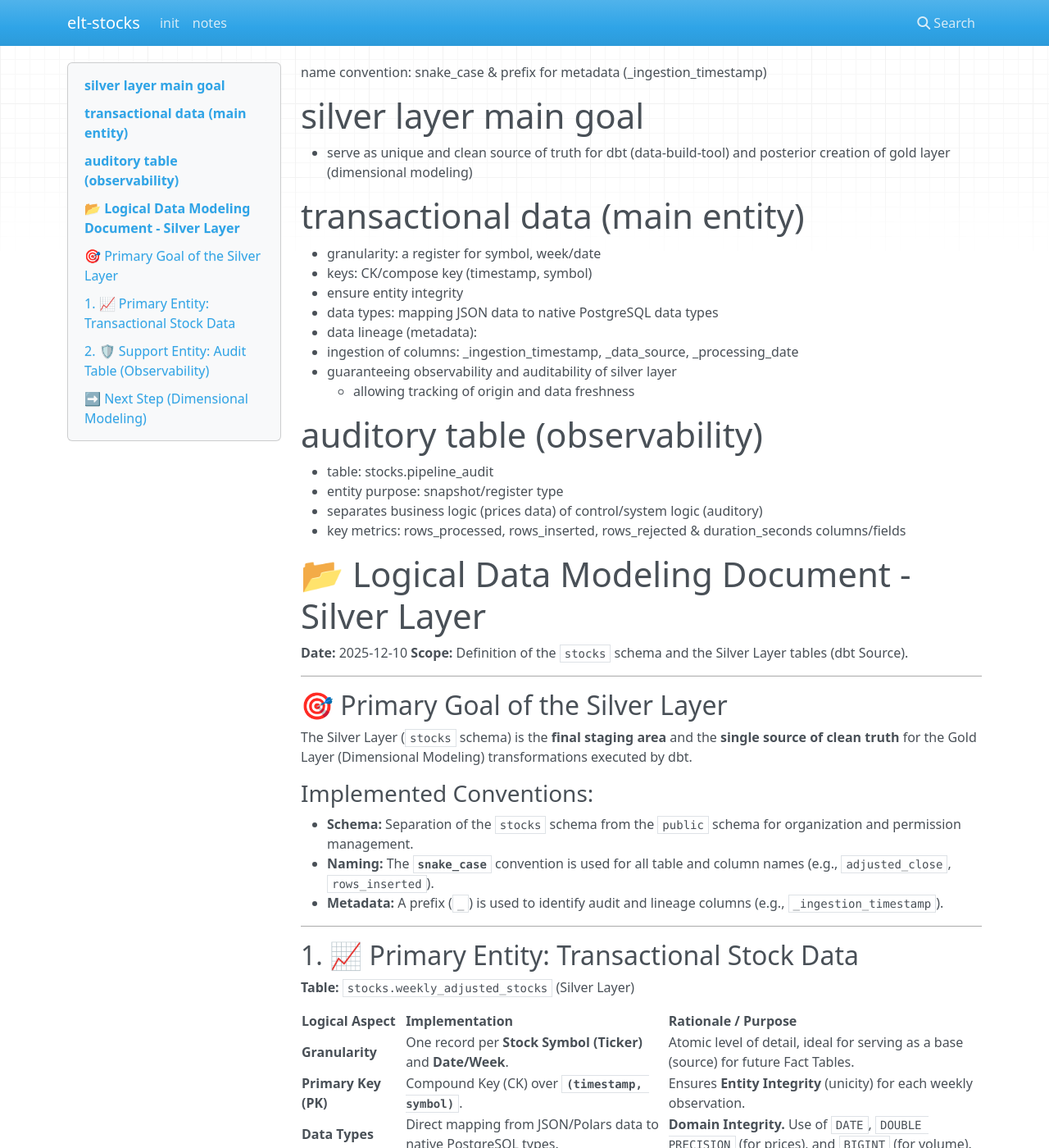
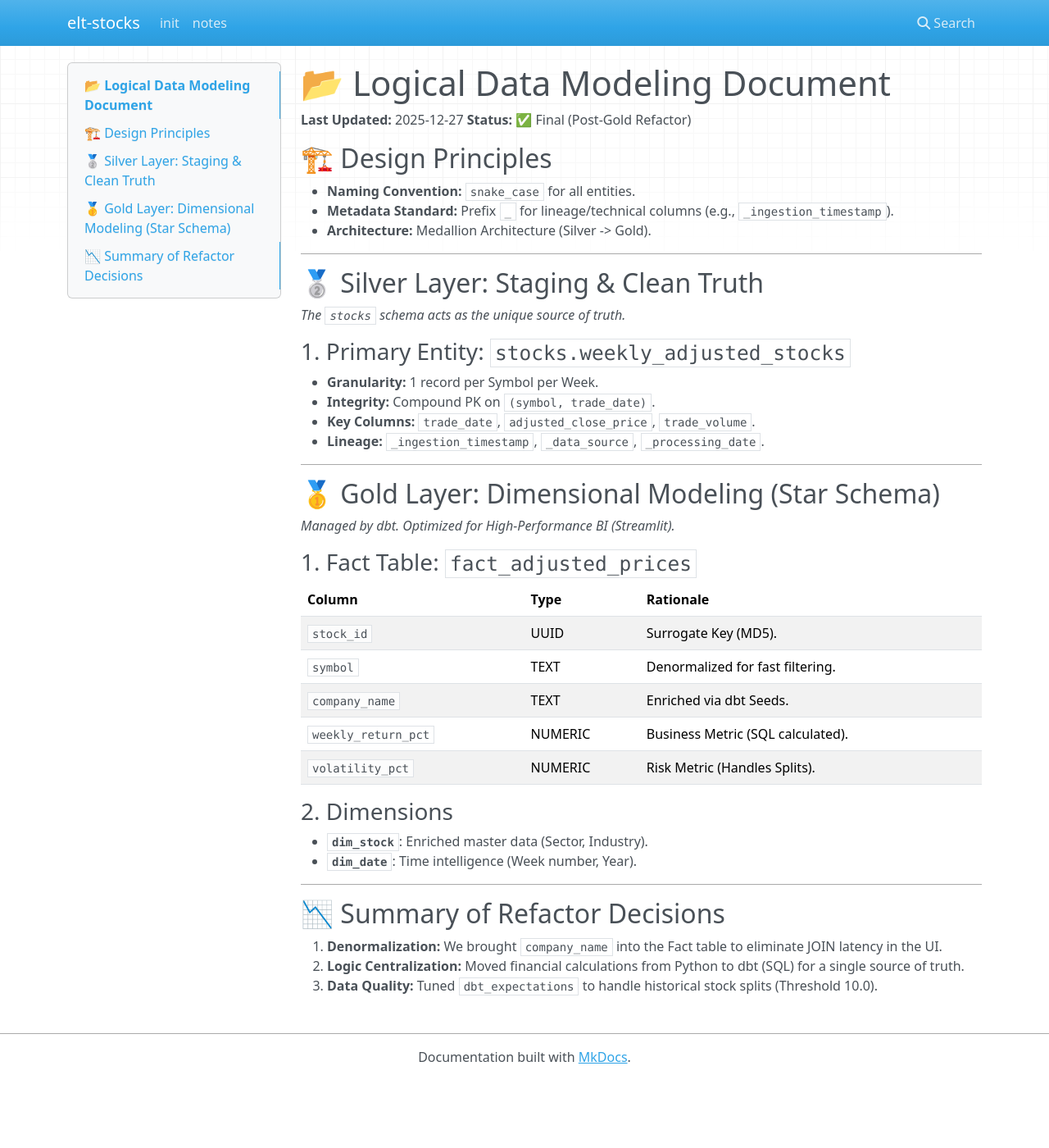
Before and after one commit to aner-dev/stocks-analytics-elt-pipeline, an MkDocs documentation site: the page built from docs/data-modeling.md, in a window 1280 px wide and 1400 px high. Shown: the whole window at 82% size. Built offline with MkDocs 1.6.1, drawn with Linux system fonts in a browser that asks for light colours; nearby versions of some CDN libraries; some of the changed text lies outside the part shown.

Commit message:
docs(modeling): refactor logical data model to reflect gold layer improvements
- Consolidate Silver and Gold layer documentation.
- Update fact_adjusted_prices definition with denormalized fields and new metrics.
- Document strategic decisions regarding denormalization and stock split handling.
- Remove redundant design principles to improve readability.

```diff
--- a/docs/data-modeling.md
+++ b/docs/data-modeling.md
@@ -1,75 +1,45 @@
-name convention: snake_case & prefix for metadata (\_ingestion_timestamp)
+# 📂 Logical Data Modeling Document
 
-# silver layer main goal
+**Last Updated:** 2025-12-27
+**Status:** ✅ Final (Post-Gold Refactor)
 
-- serve as unique and clean source of truth for dbt (data-build-tool) and posterior creation of gold layer (dimensional modeling)
+## 🏗️ Design Principles
+- **Naming Convention:** `snake_case` for all entities.
+- **Metadata Standard:** Prefix `_` for lineage/technical columns (e.g., `_ingestion_timestamp`).
+- **Architecture:** Medallion Architecture (Silver -> Gold).
 
-# transactional data (main entity)
+---
 
-- granularity: a register for symbol, week/date
-- keys: CK/compose key (timestamp, symbol)
-  - ensure entity integrity
-- data types: mapping JSON data to native PostgreSQL data types
-- data lineage (metadata):
-  - ingestion of columns: \_ingestion_timestamp, \_data_source, \_processing_date
-  - guaranteeing observability and auditability of silver layer
-    - allowing tracking of origin and data freshness
+## 🥈 Silver Layer: Staging & Clean Truth
+*The `stocks` schema acts as the unique source of truth.*
 
-# auditory table (observability)
+### 1. Primary Entity: `stocks.weekly_adjusted_stocks`
+- **Granularity:** 1 record per Symbol per Week.
+- **Integrity:** Compound PK on `(symbol, trade_date)`.
+- **Key Columns:** `trade_date`, `adjusted_close_price`, `trade_volume`.
+- **Lineage:** `_ingestion_timestamp`, `_data_source`, `_processing_date`.
 
-- table: stocks.pipeline_audit
-- entity purpose: snapshot/register type
-- separates business logic (prices data) of control/system logic (auditory)
-- key metrics: rows_processed, rows_inserted, rows_rejected & duration_seconds columns/fields
+---
 
-# 📂 Logical Data Modeling Document - Silver Layer
+## 🥇 Gold Layer: Dimensional Modeling (Star Schema)
+*Managed by dbt. Optimized for High-Performance BI (Streamlit).*
 
-**Date:** 2025-12-10
-**Scope:** Definition of the `stocks` schema and the Silver Layer tables (dbt Source).
+### 1. Fact Table: `fact_adjusted_prices`
+| Column | Type | Rationale |
+| :--- | :--- | :--- |
+| `stock_id` | UUID | Surrogate Key (MD5). |
+| `symbol` | TEXT | Denormalized for fast filtering. |
+| `company_name` | TEXT | Enriched via dbt Seeds. |
+| `weekly_return_pct` | NUMERIC | Business Metric (SQL calculated). |
+| `volatility_pct` | NUMERIC | Risk Metric (Handles Splits). |
 
-______________________________________________________________________
+### 2. Dimensions
+- **`dim_stock`**: Enriched master data (Sector, Industry).
+- **`dim_date`**: Time intelligence (Week number, Year).
 
-## 🎯 Primary Goal of the Silver Layer
+---
 
-The Silver Layer (`stocks` schema) is the **final staging area** and the **single source of clean truth** for the Gold Layer (Dimensional Modeling) transformations executed by dbt.
-
-### Implemented Conventions:
-
-- **Schema:** Separation of the `stocks` schema from the `public` schema for organization and permission management.
-- **Naming:** The **`snake_case`** convention is used for all table and column names (e.g., `adjusted_close`, `rows_inserted`).
-- **Metadata:** A prefix (`_`) is used to identify audit and lineage columns (e.g., `_ingestion_timestamp`).
-
-______________________________________________________________________
-
-## 1. 📈 Primary Entity: Transactional Stock Data
-
-**Table:** `stocks.weekly_adjusted_stocks` (Silver Layer)
-
-| Logical Aspect | Implementation | Rationale / Purpose |
-| :--- | :--- | :--- |
-| **Granularity** | One record per **Stock Symbol (Ticker)** and **Date/Week**. | Atomic level of detail, ideal for serving as a base (source) for future Fact Tables. |
-| **Primary Key (PK)** | Compound Key (CK) over **`(timestamp, symbol)`**. | Ensures **Entity Integrity** (unicity) for each weekly observation. |
-| **Data Types** | Direct mapping from JSON/Polars data to native PostgreSQL types. | **Domain Integrity.** Use of `DATE`, `DOUBLE PRECISION` (for prices), and `BIGINT` (for volume). |
-| **Lineage and Metadata** | Columns: `_ingestion_timestamp`, `_data_source`, `_processing_date`. | Ensures **Auditability and Traceability** (Data Lineage), allowing the measurement of data freshness and origin. |
-
-______________________________________________________________________
-
-## 2. 🛡️ Support Entity: Audit Table (Observability)
-
-**Table:** `stocks.pipeline_audit`
-
-| Logical Aspect | Implementation | Rationale / Purpose |
-| :--- | :--- | :--- |
-| **Entity Purpose** | **Log / Snapshot** type entity for each pipeline execution. | Separates **Control/System** logic from **Business** logic (price data). |
-| **Key Metrics** | Stores `rows_processed`, `rows_inserted`, `rows_rejected`, and `duration_seconds`. | Allows calculation of the **Service Level Agreement (SLA)** and **Data Quality** (rejection rate) for each E/T/L task. |
-| **Execution** | A record is inserted upon successful completion of the Polars DataFrame load. | Ensures **Observability**, providing task-level metrics for Airflow. |
-
-______________________________________________________________________
-
-## ➡️ Next Step (Dimensional Modeling)
-
-The Logical Modeling defines the source structure (Silver Layer). The next phase, the **Dimensional Modeling (Star Schema)**, will use this Silver Layer to create Dimensions and Fact Tables for the Gold Layer.
-
-______________________________________________________________________
-
-Shall we proceed with the **dbt Project Configuration** for the Gold Layer?
+## 📉 Summary of Refactor Decisions
+1. **Denormalization:** We brought `company_name` into the Fact table to eliminate JOIN latency in the UI.
+2. **Logic Centralization:** Moved financial calculations from Python to dbt (SQL) for a single source of truth.
+3. **Data Quality:** Tuned `dbt_expectations` to handle historical stock splits (Threshold 10.0).
```
